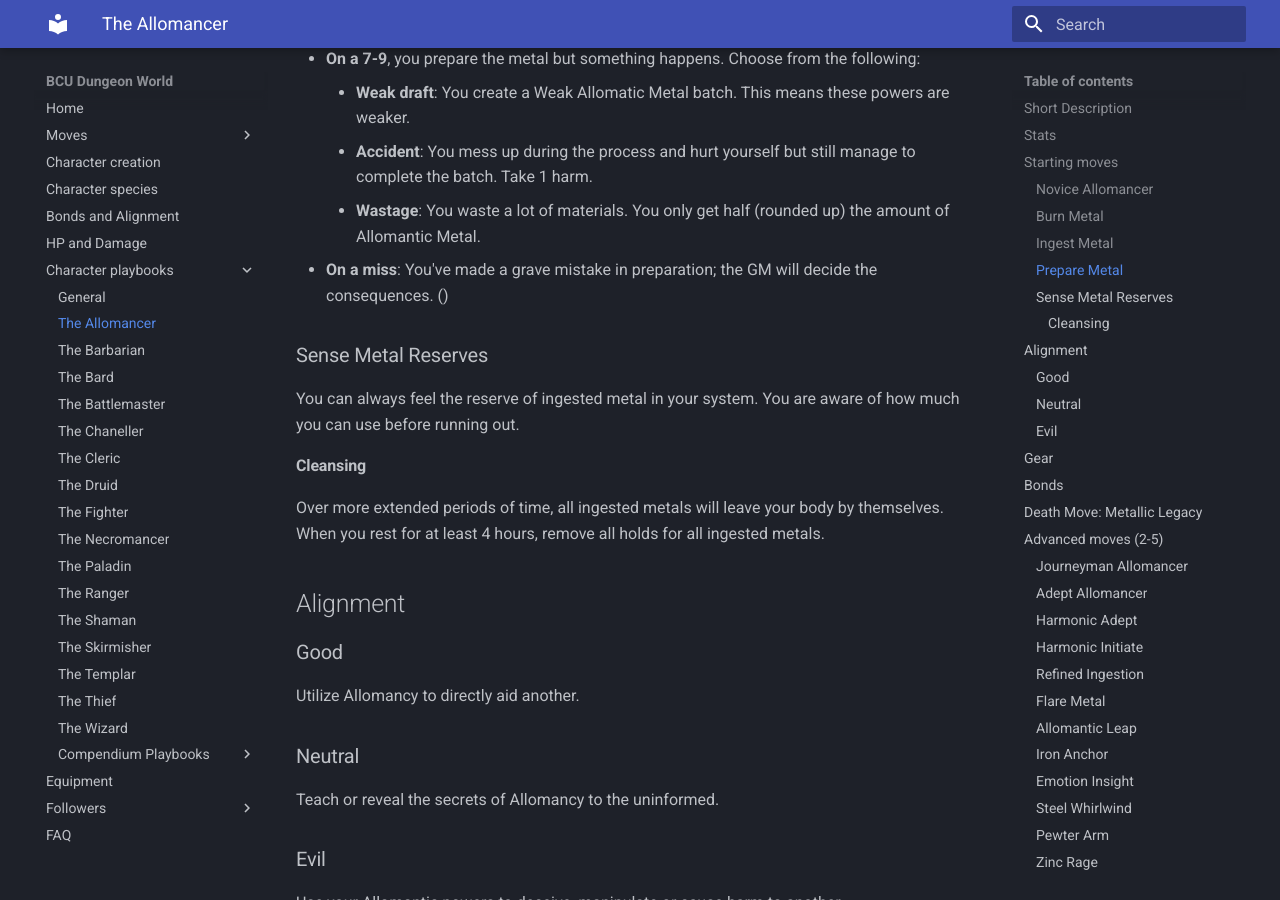
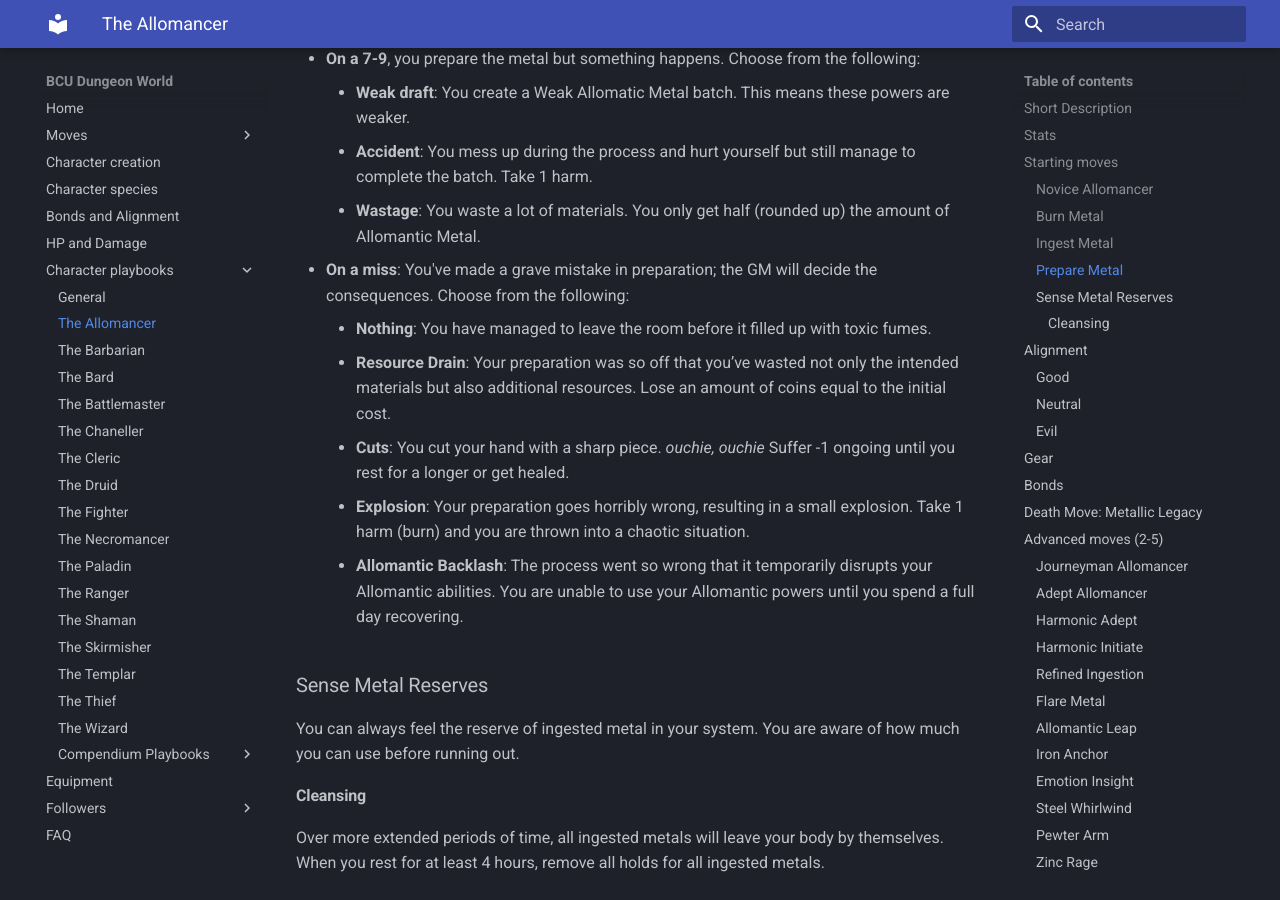
Before and after one commit to szeplakig/bcu_dungeon_world, an MkDocs documentation site: the page built from docs/Character playbooks/The Allomancer.md, in a window 1280 px wide and 900 px high, scrolled down 1928 px. Built offline with MkDocs 1.6.1 and Material for MkDocs 9.7.7, drawn with Linux system fonts in a browser that asks for light colours.

Commit message:
Update The Allomancer.md

```diff
--- a/docs/Character playbooks/The Allomancer.md
+++ b/docs/Character playbooks/The Allomancer.md
@@ -54,7 +54,14 @@ Use up 1 times the metal cost of coins + 4 coins worth of chemicals to create IN
     - **Weak draft**: You create a Weak Allomatic Metal batch. This means these powers are weaker.
     - **Accident**: You mess up during the process and hurt yourself but still manage to complete the batch. Take 1 harm.
     - **Wastage**: You waste a lot of materials. You only get half (rounded up) the amount of Allomantic Metal.
-- **On a miss**: You've made a grave mistake in preparation; the GM will decide the consequences. ()
+- **On a miss**: You've made a grave mistake in preparation; the GM will decide the consequences. Choose from the following:
+    - **Nothing**: You have managed to leave the room before it filled up with toxic fumes.
+    - **Resource Drain**: Your preparation was so off that you’ve wasted not only the intended materials but also additional resources. Lose an amount of coins equal to the initial cost.
+    - **Cuts**: You cut your hand with a sharp piece. *ouchie, ouchie* Suffer -1 ongoing until you rest for a longer or get healed.
+    - **Explosion**: Your preparation goes horribly wrong, resulting in a small explosion. Take 1 harm (burn) and you are thrown into a chaotic situation.
+    - **Allomantic Backlash**: The process went so wrong that it temporarily disrupts your Allomantic abilities. You are unable to use your Allomantic powers until you spend a full day recovering.
+
+
 
 ### Sense Metal Reserves
 
```
